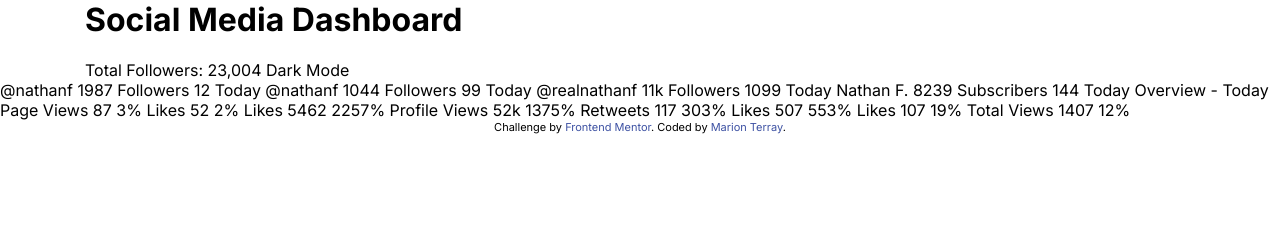
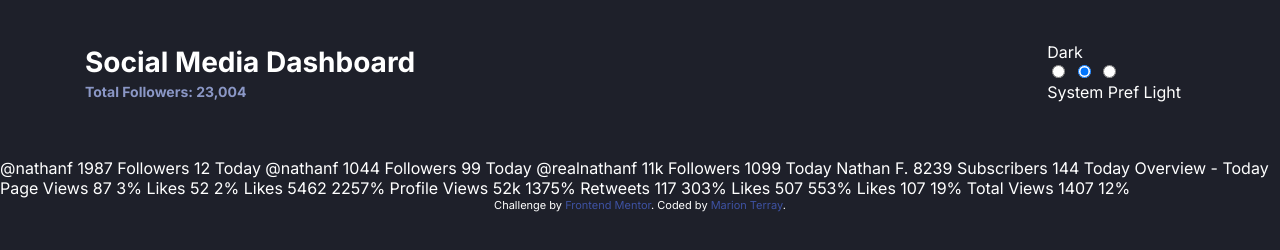
Before and after one commit to MarionTerray/FEMsocial-media-dashboard, a website: page index.html in a window 1280 px wide. Drawn offline with Linux system fonts and the light colour scheme.

Commit message:
toggle button

```diff
--- a/app/scss/components/_index.scss
+++ b/app/scss/components/_index.scss
@@ -1,2 +1,3 @@
+@forward 'header';
+@forward 'toggle';
 @forward 'card';
-@forward 'toggle';
--- /dev/null
+++ b/app/scss/components/header.scss
@@ -0,0 +1,25 @@
+@use '../util' as *;
+
+.header {
+    margin-top: rem(36);
+
+    @include breakpoint(medium){
+        display: flex;
+        justify-content: space-between;
+        align-items: center;
+    }
+
+    &__title {
+
+    }
+
+    &__subtitle {
+        font-size: rem(14);
+        font-weight: 700;
+        color: var(--dark-text1);
+    }
+
+    &__toggle {
+
+    }
+}
--- a/app/scss/components/toggle.scss
+++ b/app/scss/components/toggle.scss
@@ -1,10 +1,28 @@
 @use '../util' as *;
 
 .toggle {
-    &_button {
+    border: none;
+
+    &__wrapper{
+
+    }
+
+    input[type="radio"] {
+
+    }
+
+    &__background {
+
+    }
+
+    &__button {
         width: rem(16);
         height: rem(16);
         border-radius: 50%;
         background-color: var(--toggle);
     }
+
+    label {
+
+    }
 }
--- a/app/scss/globals/boilerplate.scss
+++ b/app/scss/globals/boilerplate.scss
@@ -3,7 +3,9 @@ html {
     box-sizing: border-box;
 }
 
-*, *::before, *::after {
+*,
+ *::before,
+  *::after {
     box-sizing: inherit;
 }
 
@@ -11,4 +13,6 @@ body {
     margin: 0;
     padding: 0;
     font-family: var(--font-inter);
+    background: var(--dark-bg);
+    color: var(--dark-text2);
 }
--- a/app/scss/globals/layout.scss
+++ b/app/scss/globals/layout.scss
@@ -3,7 +3,7 @@
 .container {
     padding: 0 rem(25);
     max-width: rem(1110);
-    margin: 0 auto;
+    margin: 0 auto rem(46);
 
     @include breakpoint(large){
         padding: 0;
--- a/app/scss/globals/typography.scss
+++ b/app/scss/globals/typography.scss
@@ -1,7 +1,22 @@
-h1, h2, h3 {
+@use '../util' as *;
+
+h1,
+h2,
+h3 {
     margin-top: 0;
+    line-height: 1.1;
+}
+h1 {
+    font-size: rem(24);
+    margin-bottom: rem(3);
+
+    @include breakpoint(large) {
+        font-size: rem(28);
+    }
 }
 
-a, a:visited, a:active {
+a,
+a:visited,
+a:active {
     text-decoration: none;
 }
--- a/app/scss/util/breakpoints.scss
+++ b/app/scss/util/breakpoints.scss
@@ -1,14 +1,14 @@
-//640px, 950px, 1400px
+//640px, 1150px, 1400px
 $breakpoints-up : (
     'medium': '40em',
-    'large': '59.375em',
+    'large': '71.875em',
     'xlarge': '87.5em',
 );
 
-//639px, 949px, 1399px
+//639px, 1149px, 1399px
 $breakpoints-down : (
     'small': '39.9375em',
-    'medium': '59.3125em',
+    'medium': '71.8125em',
     'large': '87.4375em',
 );
 
--- a/index.html
+++ b/index.html
@@ -25,9 +25,25 @@
 <body>
 
   <header class="header container">
-    <h1>Social Media Dashboard</h1>
-    Total Followers: 23,004
-    Dark Mode
+    <div class="header__title">
+      <h1>Social Media Dashboard</h1>
+      <span class="header__subtitle">Total Followers: 23,004</span>
+    </div>
+
+
+    <fieldset class="header__toggle toggle" aria-label="theme toggle" role="radiogroup">
+      <label for="dark">Dark</label>
+      <div class="toggle__wrapper">
+        <input type="radio" name="theme" id="dark">
+        <input type="radio" name="theme" id="system" checked>
+        <input type="radio" name="theme" id="light">
+        <span aria-hidden="true" class="toggle__background"></span>
+        <span aria-hidden="true" class="toggle__button"></span>
+      </div>
+      <label for="system">System Pref</label>
+      <label for="light">Light</label>
+
+    </fieldset>
   </header>
 
   <main>
```
Also changed, not shown: dist/style.css, 1 other file.
